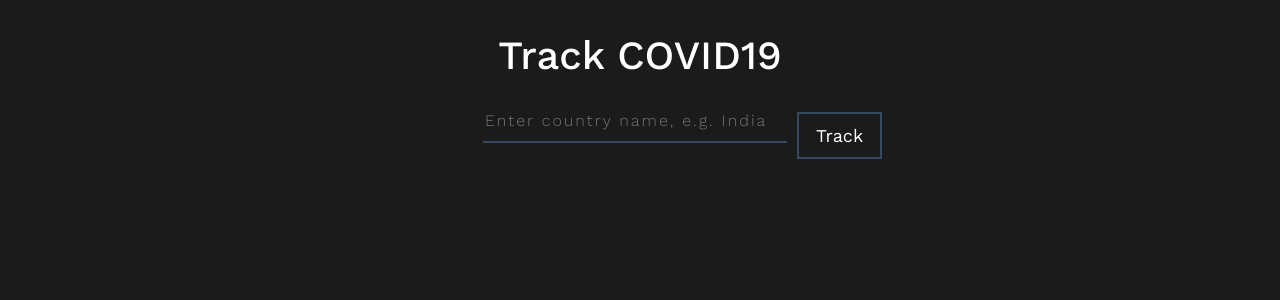
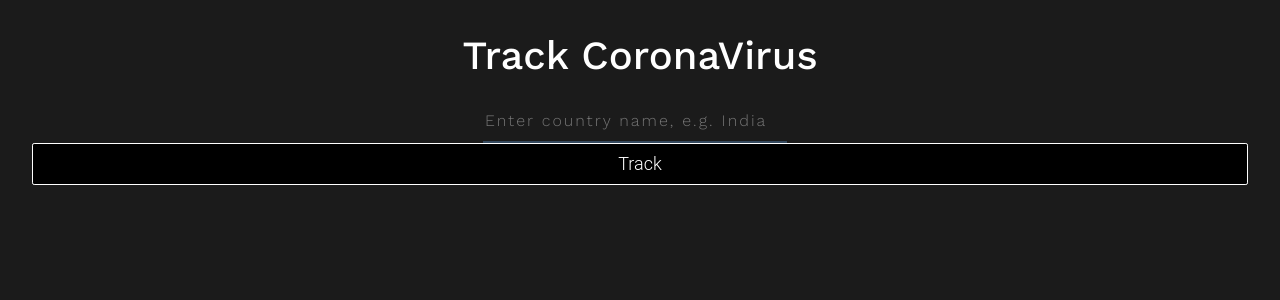
Before and after one commit to ani03sha/Track-COVID19, a React (Create React App) app in the folder track-covid19-ui/: page / in a window 1280 px wide. Shown: the top 300 px of the page. Built offline with nearby package versions, Linux system fonts and the light colour scheme.

Commit message:
Minor updates

```diff
--- a/track-covid19-ui/package.json
+++ b/track-covid19-ui/package.json
@@ -1,5 +1,6 @@
 {
   "name": "track-covid19-ui",
+  "homepage": ".",
   "version": "0.1.0",
   "private": true,
   "dependencies": {
@@ -16,6 +17,8 @@
     "react-scripts": "3.4.0"
   },
   "scripts": {
+    "predeploy": "npm run build",
+    "deploy": "gh-pages -d build",
     "start": "react-scripts start",
     "build": "react-scripts build",
     "test": "react-scripts test",
@@ -35,5 +38,8 @@
       "last 1 firefox version",
       "last 1 safari version"
     ]
+  },
+  "devDependencies": {
+    "gh-pages": "^2.2.0"
   }
 }
--- a/track-covid19-ui/public/index.html
+++ b/track-covid19-ui/public/index.html
@@ -24,7 +24,7 @@
       work correctly both with client-side routing and a non-root public URL.
       Learn how to configure a non-root public URL by running `npm run build`.
     -->
-    <title>React App</title>
+    <title>CoronaVirus Tracker</title>
   </head>
   <body>
     <noscript>You need to enable JavaScript to run this app.</noscript>
--- a/track-covid19-ui/src/components/searchForm/SearchForm.css
+++ b/track-covid19-ui/src/components/searchForm/SearchForm.css
@@ -22,6 +22,7 @@
     font-size: 16px;
     color: #fff;
     margin-right: 10px;
+    box-sizing: border-box;
 }
 
 .search__form input:focus {
@@ -29,11 +30,26 @@
 }
 
 .search__form button {
-    border: 0;
-    width: 7%;
-    position: absolute;
-    top: 4px;
-    background: transparent;
-    border: solid 2px #34495e;
-    color: #fff;
+display:inline-block;
+padding:0.35em 1.2em;
+border:0.1em solid #FFFFFF;
+margin:0 0.3em 0.3em 0;
+border-radius:0.12em;
+box-sizing: border-box;
+text-decoration:none;
+font-family:'Roboto',sans-serif;
+font-weight:300;
+color:#FFFFFF;
+text-align:center;
+transition: all 0.2s;
 }
+ button:hover{
+color:#000000;
+background-color:#FFFFFF;
+}
+@media all and (max-width:30em){
+ button {
+display:block;
+margin:0.4em auto;
+}
+}
--- a/track-covid19-ui/src/components/searchForm/SearchForm.js
+++ b/track-covid19-ui/src/components/searchForm/SearchForm.js
@@ -4,7 +4,7 @@
 const SearchForm = ({ getCountryData }) => {
     return(
         <div className="search">
-            <h1>Track COVID19</h1>
+            <h1>Track CoronaVirus</h1>
             <div onSubmit={ getCountryData } className="search">
                 <form className = "search__form">
                     <input type="text" autoComplete="off" name="countryName" placeholder="Enter country name, e.g. India" />
```
Also changed, not shown: 1 other file (tests, documents, lock files or other folders).
